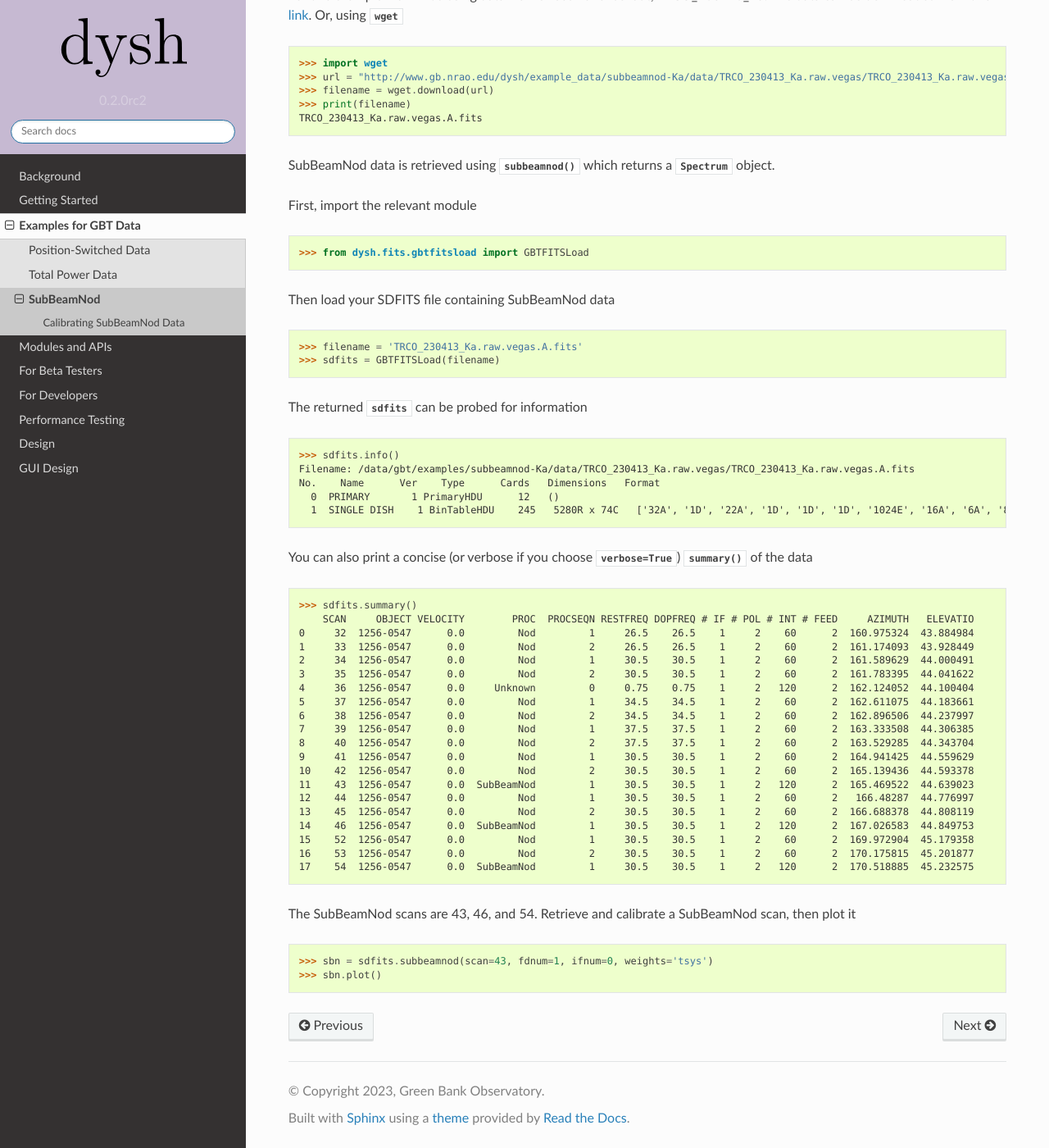
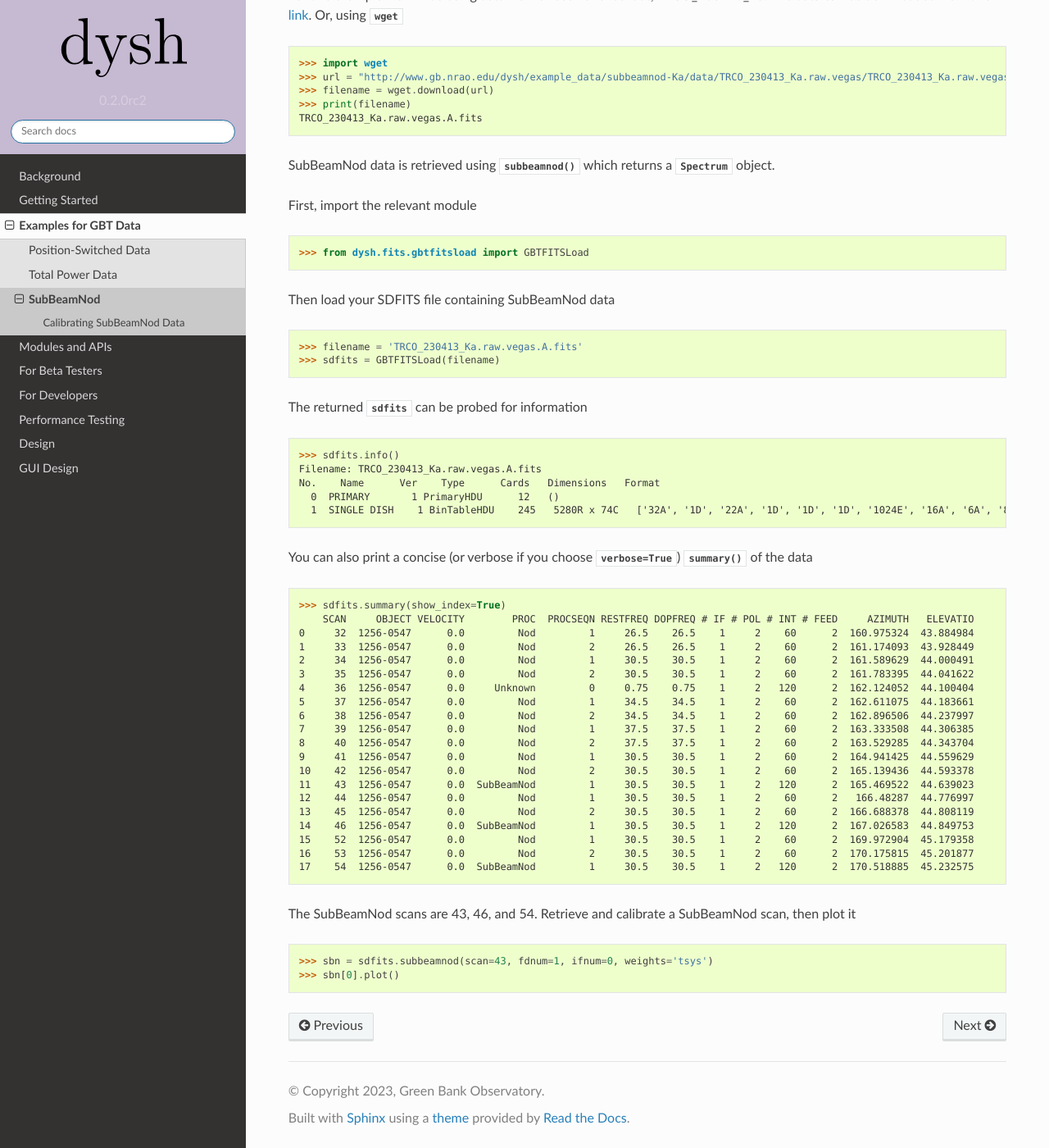
Before and after one commit to GreenBankObservatory/dysh, a Sphinx documentation site: the page built from docs/source/examples/subbeamnod.rst, in a window 1280 px wide and 1400 px high, scrolled down 305 px. Shown: the whole window at 82% size. Built offline with Sphinx 7.4.7 and the Read the Docs theme 2.0.0, drawn with Linux system fonts in a browser that asks for light colours; pages that are not in the unit, such as notebooks, are missing from menus.

Commit message:
Fixed example to work with ScanBlocks

```diff
--- a/docs/source/examples/subbeamnod.rst
+++ b/docs/source/examples/subbeamnod.rst
@@ -39,7 +39,7 @@ The returned `sdfits` can be probed for information
 .. code:: python
 
     >>> sdfits.info()
-    Filename: /data/gbt/examples/subbeamnod-Ka/data/TRCO_230413_Ka.raw.vegas/TRCO_230413_Ka.raw.vegas.A.fits
+    Filename: TRCO_230413_Ka.raw.vegas.A.fits
     No.    Name      Ver    Type      Cards   Dimensions   Format
       0  PRIMARY       1 PrimaryHDU      12   ()
       1  SINGLE DISH    1 BinTableHDU    245   5280R x 74C   ['32A', '1D', '22A', '1D', '1D', '1D', '1024E', '16A', '6A', '8A', '1D', '1D', '1D', '4A', '1D', '4A', '1D', '1I', '32A', '32A', '1J', '32A', '16A', '1E', '8A', '1D', '1D', '1D', '1D', '1D', '1D', '1D', '1D', '1D', '1D', '1D', '1D', '8A', '1D', '1D', '12A', '1I', '1I', '1D', '1D', '1I', '1A', '1I', '1I', '16A', '16A', '1J', '1J', '22A', '1D', '1D', '1I', '1A', '1D', '1E', '1D', '1D', '1D', '1D', '1D', '1A', '1A', '8A', '1E', '1E', '16A', '1I', '1I', '1I']
@@ -48,7 +48,7 @@ You can also print a concise (or verbose if you choose `verbose=True`) :meth:`~d
 
 .. code:: python
 
-    >>> sdfits.summary()
+    >>> sdfits.summary(show_index=True)
         SCAN     OBJECT VELOCITY        PROC  PROCSEQN RESTFREQ DOPFREQ # IF # POL # INT # FEED     AZIMUTH   ELEVATIO
     0     32  1256-0547      0.0         Nod         1     26.5    26.5    1     2    60      2  160.975324  43.884984
     1     33  1256-0547      0.0         Nod         2     26.5    26.5    1     2    60      2  161.174093  43.928449
@@ -74,4 +74,4 @@ The SubBeamNod scans are 43, 46, and 54.  Retrieve and calibrate a SubBeamNod sc
 .. code:: python
 
     >>> sbn = sdfits.subbeamnod(scan=43, fdnum=1, ifnum=0, weights='tsys')
-    >>> sbn.plot()
+    >>> sbn[0].plot()
```
